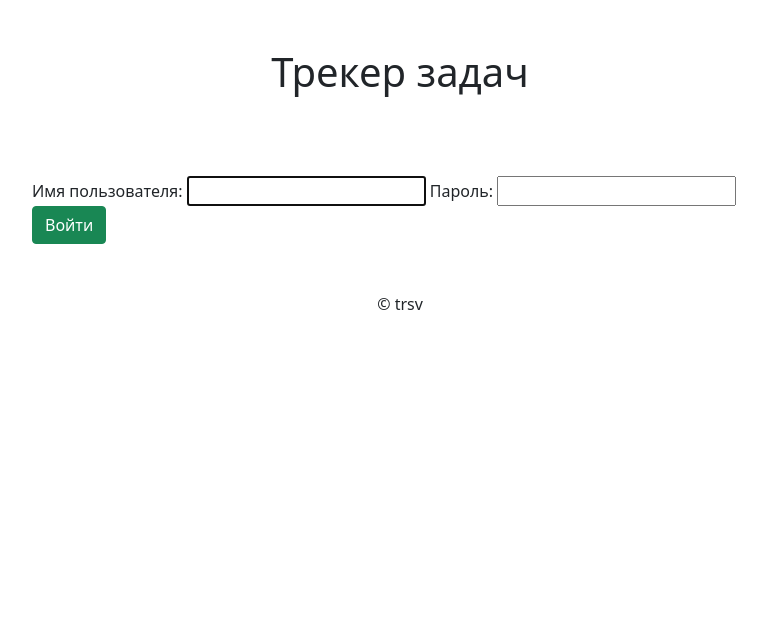
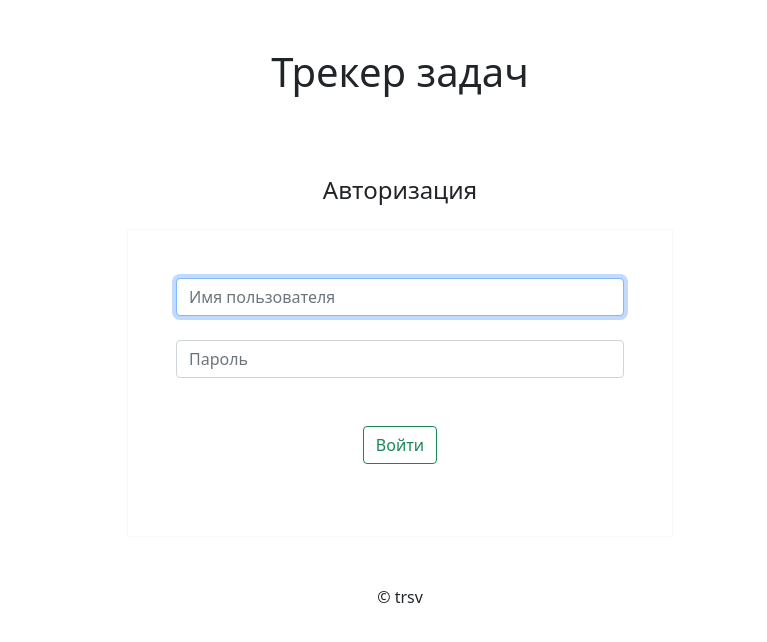
Before and after one commit to trsv-dev/simple_task_tracker, a Django app: page /auth/login/ in a window 1280 px wide. Shown: the top 642 px of the page, without its empty margins (240-1007 px from the left). Run offline with Django 4.2, Linux system fonts and the light colour scheme; some libraries are stand-ins or nearby versions.

Commit message:
Reworked login and registration templates.

```diff
--- a/backend/templates/base.html
+++ b/backend/templates/base.html
@@ -7,8 +7,4 @@
     {% endblock %}
 
     {% include 'includes/footer.html' %}
-
-    <script src="{% static 'js/jquery.min.js' %}"></script>
-    <script src="{% static 'js/popper.min.js' %}"></script>
-    <script src="{% static 'js/bootstrap.min.js' %}"></script>
 </body>
--- a/backend/templates/includes/footer.html
+++ b/backend/templates/includes/footer.html
@@ -1,3 +1,8 @@
+{% load static %}
+<script src="{% static 'js/jquery.min.js' %}"></script>
+<script src="{% static 'js/popper.min.js' %}"></script>
+<script src="{% static 'js/bootstrap.min.js' %}"></script>
+
 <footer class="mt-5">
     <div class="container">
         <div class="row">
--- a/backend/templates/tasks/short_detail.html
+++ b/backend/templates/tasks/short_detail.html
@@ -1,4 +1,4 @@
-<p>{{ task.description|truncatechars:40 }}</p>
+<p>{{ task.description|truncatechars:150 }}</p>
 <p><b>Автор:</b> {{ task.author }}</p>
 <p><b>Дедлайн:</b> {{ task.deadline }}</p>
 <a href="{% url 'tracker:detail' pk=task.id %}" class="btn btn-outline-dark">Подробнее</a>
--- a/backend/templates/users/login.html
+++ b/backend/templates/users/login.html
@@ -1,18 +1,27 @@
 {% extends 'base.html' %}
 
 {% block content %}
-    {% if form.errors %}
-    <p style="color: darkred">{{ form.errors.error}}</p>
-    {% endif %}
-    <form action="{% url 'users:login' %}" method="post">
-      <main class="container mt-5">
-        <div class="row">
-            <div class="col-md-8 offset-md-2">
-                {{ form }}
-                {% csrf_token %}
-                <button type="submit" class="btn btn-success">Войти</button>
-            </div>
-        </div>
-      </main>
-    </form>
+  <main class="container mt-5">
+    <div class="row justify-content-center">
+      <div class="col-md-6">
+        <p class="h4 mb-4" style="text-align: center;">Авторизация</p>
+        <form method="post" action="{% url 'users:login' %}" class="text-center border border-light p-5">
+          {% csrf_token %}
+          {% if form.errors and request.method == 'POST' %}
+              <div class="alert alert-danger">
+                  {% for field, errors in form.errors.items %}
+                      {% for error in errors %}
+                          {{ error }}
+                      {% endfor %}
+                      <br>
+                  {% endfor %}
+              </div>
+          {% endif %}
+          <input type="text" id="{{ form.username.id_for_label }}" class="form-control mb-4" placeholder="Имя пользователя" name="{{ form.username.name }}" required autofocus>
+          <input type="password" id="{{ form.password.id_for_label }}" class="form-control mb-4" placeholder="Пароль" name="{{ form.password.name }}" required>
+          <button class="btn btn-outline-success my-4" type="submit">Войти</button>
+        </form>
+      </div>
+    </div>
+  </main>
 {% endblock %}
```
Also changed, not shown: backend/templates/users/register.html (+25 -16 lines).
